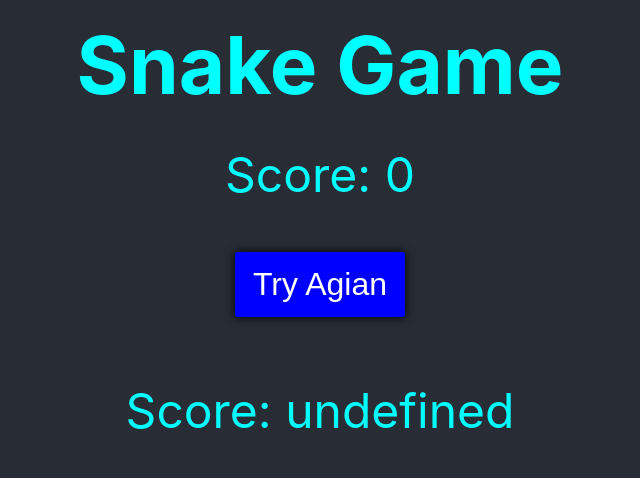
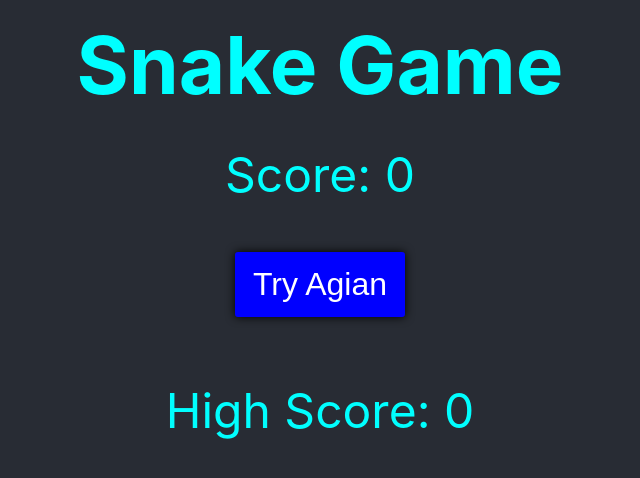
Before and after one commit to Navneet-Sahota/snake-game, a React (Create React App) app: page / in a window 1280 px wide. Shown: the top 478 px of the page, without its empty margins (320-960 px from the left). Built offline with nearby package versions, Linux system fonts and the light colour scheme; the HTML template or start-up script is replaced by a standard one.

Commit message:
resolve unhandled highscore

```diff
--- a/src/components/DisplayScore.jsx
+++ b/src/components/DisplayScore.jsx
@@ -10,7 +10,7 @@ const DisplayScore = props => (
 			fontSize: '3rem',
 		}}
 	>
-		{props.highScore
+		{props.highScore || props.highScore === 0
 			? `High Score: ${props.highScore}`
 			: `Score: ${props.score}`}
 	</div>
```
